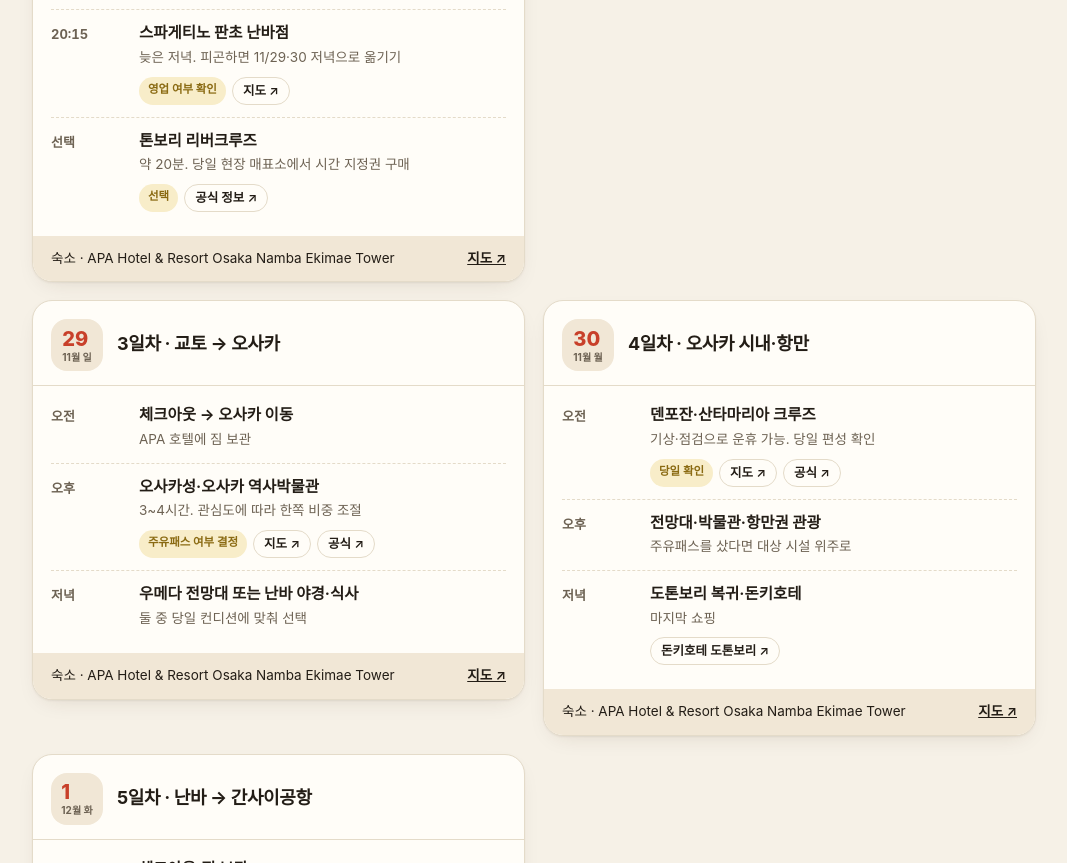
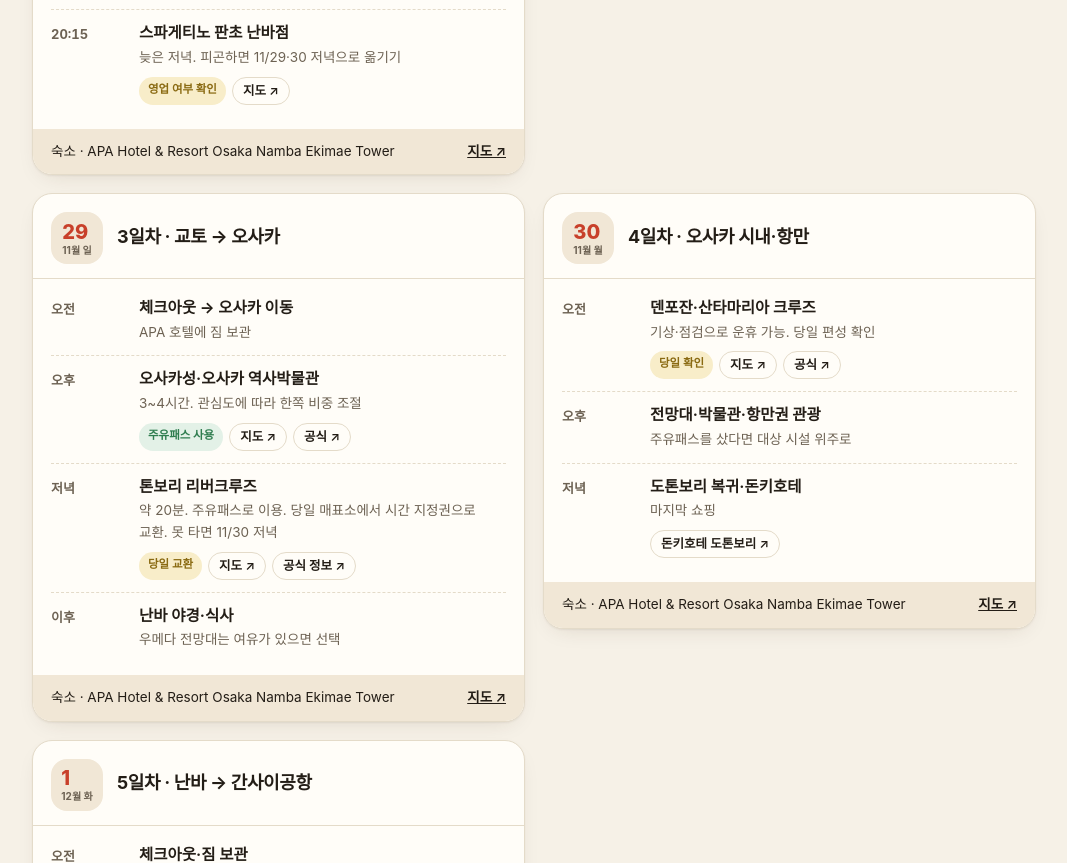
Before and after one commit to hey00507/osaka-kyoto-2026, a plain HTML site: page index.html in a window 1280 px wide. Shown: the part 1181-2044 px from the top of the page, without its empty margins (106-1173 px from the left). Drawn offline with Linux system fonts and the light colour scheme.

Commit message:
Move river cruise to day 3 with the Amazing Pass
Co-Authored-By: Claude Fable 5.2 <noreply@anthropic.com>

```diff
--- a/index.html
+++ b/index.html
@@ -185,8 +185,7 @@ const DAYS = [
   {t:"15:30", h:"카니도라쿠 도톤보리 본점", p:"3명 예약 확정. 15분 전 도착. 1시간 전까지 취소 가능", badge:["ok","예약 확정"], links:[["지도",map("かに道楽 道頓堀本店")],["예약 화면",L.kani]]},
   {t:"17:00", h:"도톤보리·글리코 → 옷 구경", p:"신사이바시스지·아메리카무라. 매장을 정하지 않고 걸으면서 구경", links:[["아메리카무라",map("アメリカ村 大阪")]]},
   {t:"19:00", h:"애니메이트 오사카 닛폰바시", p:"평일 20:00 폐점이라 19:00 전 도착", links:[["지도",map("アニメイト大阪日本橋")],["매장 정보",L.animate]]},
-  {t:"20:15", h:"스파게티노 판초 난바점", p:"늦은 저녁. 피곤하면 11/29·30 저녁으로 옮기기", badge:["opt","영업 여부 확인"], links:[["지도",map("スパゲッティーのパンチョ 大阪なんば店")]]},
-  {t:"선택", h:"톤보리 리버크루즈", p:"약 20분. 당일 현장 매표소에서 시간 지정권 구매", badge:["opt","선택"], links:[["공식 정보",L.tombori]]}
+  {t:"20:15", h:"스파게티노 판초 난바점", p:"늦은 저녁. 피곤하면 11/29·30 저녁으로 옮기기", badge:["opt","영업 여부 확인"], links:[["지도",map("スパゲッティーのパンチョ 大阪なんば店")]]}
  ]},
  {date:"2026-11-28", dow:"토", area:"교토", stay:VIS, items:[
   {t:"07:00", h:"오사카 → 교토역", p:"난바 → 우메다 → JR 신쾌속. 약 1시간. 비시오 호텔에 짐 보관", links:[["경로",L.kyoto]]},
@@ -198,8 +197,9 @@ const DAYS = [
  ]},
  {date:"2026-11-29", dow:"일", area:"교토 → 오사카", stay:APA, items:[
   {t:"오전", h:"체크아웃 → 오사카 이동", p:"APA 호텔에 짐 보관"},
-  {t:"오후", h:"오사카성·오사카 역사박물관", p:"3~4시간. 관심도에 따라 한쪽 비중 조절", badge:["opt","주유패스 여부 결정"], links:[["지도",map("大阪城天守閣")],["공식",L.castle]]},
-  {t:"저녁", h:"우메다 전망대 또는 난바 야경·식사", p:"둘 중 당일 컨디션에 맞춰 선택"}
+  {t:"오후", h:"오사카성·오사카 역사박물관", p:"3~4시간. 관심도에 따라 한쪽 비중 조절", badge:["ok","주유패스 사용"], links:[["지도",map("大阪城天守閣")],["공식",L.castle]]},
+  {t:"저녁", h:"톤보리 리버크루즈", p:"약 20분. 주유패스로 이용. 당일 매표소에서 시간 지정권으로 교환. 못 타면 11/30 저녁", badge:["opt","당일 교환"], links:[["지도",map("とんぼりリバークルーズ")],["공식 정보",L.tombori]]},
+  {t:"이후", h:"난바 야경·식사", p:"우메다 전망대는 여유가 있으면 선택"}
  ]},
  {date:"2026-11-30", dow:"월", area:"오사카 시내·항만", stay:APA, items:[
   {t:"오전", h:"덴포잔·산타마리아 크루즈", p:"기상·점검으로 운휴 가능. 당일 편성 확인", badge:["opt","당일 확인"], links:[["지도",map("天保山ハーバービレッジ")],["공식",L.santa]]},
@@ -217,17 +217,17 @@ const BOOKINGS = [
  {when:"출발 전", h:"Visit Japan Web", p:"입국 심사와 세관 신고를 미리 등록. 3명 각자 등록하고 QR을 캡처", s:["todo","등록 필요"], a:["공식 등록",L.vjw]},
  {when:"11/27 · 12/01", h:"라피트 (간사이공항 ↔ 난바)", p:"난카이 특급, 전석 지정. 일반석 편도 약 1,490엔으로 안내됨. 11/27 편은 입국 시간을 보고 도착 후 예매하는 편이 안전", s:["todo","예매 필요"], a:["공식 디지털 티켓",L.rapit]},
  {when:"11/27 15:30", h:"카니도라쿠 도톤보리 본점", p:"3명. Google 예약으로 확정. 1시간 전까지 취소 가능", s:["ok","예약 확정"], a:["예약 화면",L.kani]},
- {when:"11/27 저녁", h:"톤보리 리버크루즈", p:"전화 예약 없음. 당일 현장 매표소에서 시간 지정권 구매. 요금은 공식 페이지 확인", s:["opt","현장 구매"], a:["공식 정보",L.tombori]},
  {when:"11/28 아침", h:"오사카 → 교토 (JR 신쾌속)", p:"자유석이라 예약 불필요. 편도 약 820엔, 약 1시간", s:["ok","예약 불필요"], a:["경로 보기",L.kyoto]},
  {when:"11/28 17:30", h:"기요미즈데라 야간 특별관람", p:"예약 불필요, 성인 500엔. 11/21~11/30 진행", s:["ok","예약 불필요"], a:["공식 정보",L.kiyomizu]},
- {when:"11/29 – 11/30", h:"오사카 주유패스 2일권", p:"5,000엔, 디지털 티켓 전용. 갈 시설 입장료 합계와 비교한 뒤 결정", s:["opt","구매 여부 미정"], a:["공식 구매",L.pass]},
+ {when:"11/29 – 11/30", h:"오사카 주유패스 2일권", p:"3·4일차에 사용. 5,000엔, 디지털 티켓 전용. 3명 각자 구매", s:["todo","구매 필요"], a:["공식 구매",L.pass]},
+ {when:"11/29 저녁", h:"톤보리 리버크루즈", p:"주유패스로 이용 예정. 대상 여부는 패스 구매 시 공식 목록에서 확인. 당일 매표소에서 시간 지정권으로 교환, 전화 예약 없음", s:["opt","당일 교환"], a:["공식 정보",L.tombori]},
  {when:"11/30 오전", h:"산타마리아 크루즈", p:"주유패스 포함 여부와 당일 운항 편성 확인", s:["opt","당일 확인"], a:["공식 정보",L.santa]}
 ];
 
 const CHECKS = [
  ["vjw","Visit Japan Web 등록","3명 각자. QR 화면 캡처까지"],
  ["rapit","라피트 예매","11/27 공항→난바, 12/01 난바→공항"],
- ["pass","주유패스 2일권 살지 결정","11/29~30에 갈 시설 정한 뒤"],
+ ["pass","주유패스 2일권 구매","3명 각자. 11/29~30 사용"],
  ["cruise","크루즈 운항 확인","톤보리 리버크루즈, 산타마리아"],
  ["pancho","스파게티노 판초 영업 여부 확인","영업 종료 예정 표시가 있었음"],
  ["passport","여권·eSIM·엔화","eSIM은 출발 전 설치, 현지에서 활성화"],
```
